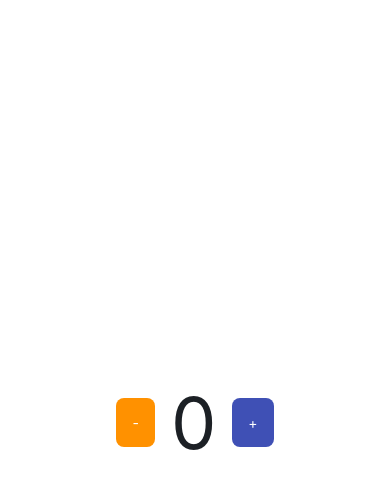
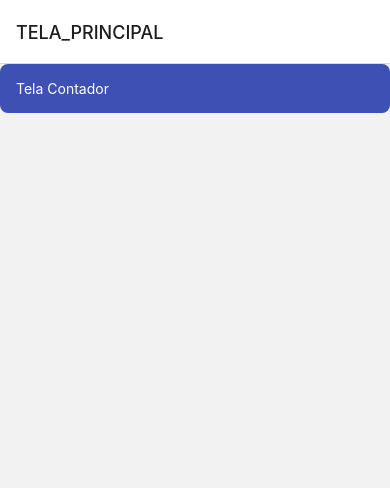
Before and after one commit to thiagocordeirooo/aulas-mobile-senai, a React Native app: screen / in a window 390 px wide. Shown: the top 488 px of the page. Built offline with nearby package versions, Linux system fonts and the light colour scheme.

Commit message:
reestruturação para o uso do React Navigation

```diff
--- a/App.js
+++ b/App.js
@@ -1,44 +1,31 @@
 import { StatusBar } from 'expo-status-bar';
-import React from 'react';
-import { StyleSheet, Text, View } from 'react-native';
-import BotaoCustomizado from './comum/componentes/BotaoCustomizado/BotaoCustomizado';
+import { StyleSheet, View } from 'react-native';
 import CORES from './comum/constantes/cores';
+import TELAS from './comum/constantes/telas';
+import TelaContador from './telas/TelaContador/TelaContador';
+import TelaPrincipal from './telas/TelaPrincipal/TelaPrincipal';
+
+import { NavigationContainer } from '@react-navigation/native';
+import { createStackNavigator } from '@react-navigation/stack';
+
+const Stack = createStackNavigator();
 
 const estilos = StyleSheet.create({
-  tudo: {
+  todoApp: {
     flex: 1,
     backgroundColor: CORES.FUNDO_PADRAO,
-    alignItems: 'center',
-    justifyContent: 'center',
-    flexDirection: 'row',
-    gap: 16,
-  },
-  contador: {
-    fontSize: 72,
-    color: CORES.TEXTO_PADRAO,
   },
 });
 
 export default function App() {
-  const [contador, setContador] = React.useState(0);
-
   return (
-    <View style={estilos.tudo}>
-      <BotaoCustomizado
-        cor='secundaria'
-        onPress={() => setContador(contador - 1)}
-      >
-        -
-      </BotaoCustomizado>
-
-      <Text style={estilos.contador}>{contador}</Text>
-
-      <BotaoCustomizado
-        cor='primaria'
-        onPress={() => setContador(contador + 1)}
-      >
-        +
-      </BotaoCustomizado>
+    <View style={estilos.todoApp}>
+      <NavigationContainer>
+        <Stack.Navigator>
+          <Stack.Screen name={TELAS.TELA_PRINCIPAL} component={TelaPrincipal} />
+          <Stack.Screen name={TELAS.TELA_CONTADOR} component={TelaContador} />
+        </Stack.Navigator>
+      </NavigationContainer>
 
       <StatusBar style='auto' />
     </View>
--- a/comum/constantes/cores.js
+++ b/comum/constantes/cores.js
@@ -6,7 +6,7 @@ const CORES = {
   TEXTO_PADRAO: '#1c2025',
   TEXTO_CLARO: '#fff',
 
-  FUNDO_PADRAO: ' #f7f7f7',
+  FUNDO_PADRAO: '#f7f7f7',
 
   BRANCA: '#fff',
 
--- /dev/null
+++ b/comum/constantes/telas.js
@@ -0,0 +1,6 @@
+const TELAS = {
+  TELA_PRINCIPAL: 'TELA_PRINCIPAL',
+  TELA_CONTADOR: 'TELA_CONTADOR',
+};
+
+export default TELAS;
--- /dev/null
+++ b/telas/TelaContador/TelaContador.js
@@ -0,0 +1,38 @@
+import React from 'react';
+import { StyleSheet, Text, View } from 'react-native';
+import BotaoCustomizado from '../../comum/componentes/BotaoCustomizado/BotaoCustomizado';
+import CORES from '../../comum/constantes/cores';
+
+const estilos = StyleSheet.create({
+  tudoTelaContador: {
+    flex: 1,
+    alignItems: 'center',
+    justifyContent: 'center',
+    flexDirection: 'row',
+    gap: 16,
+  },
+  contador: {
+    fontSize: 72,
+    color: CORES.TEXTO_PADRAO,
+  },
+});
+
+const TelaContador = () => {
+  const [contador, setContador] = React.useState(0);
+
+  return (
+    <View style={estilos.tudoTelaContador}>
+      <BotaoCustomizado cor='secundaria' onPress={() => setContador(contador - 1)}>
+        -
+      </BotaoCustomizado>
+
+      <Text style={estilos.contador}>{contador}</Text>
+
+      <BotaoCustomizado cor='primaria' onPress={() => setContador(contador + 1)}>
+        +
+      </BotaoCustomizado>
+    </View>
+  );
+};
+
+export default TelaContador;
--- /dev/null
+++ b/telas/TelaPrincipal/TelaPrincipal.js
@@ -0,0 +1,17 @@
+import { Text, View } from 'react-native';
+import BotaoCustomizado from '../../comum/componentes/BotaoCustomizado/BotaoCustomizado';
+import TELAS from '../../comum/constantes/telas';
+
+const TelaPrincipal = (props) => {
+  console.log(props);
+
+  return (
+    <View>
+      <BotaoCustomizado cor='primaria' onPress={() => props.navigation.navigate(TELAS.TELA_CONTADOR)}>
+        Tela Contador
+      </BotaoCustomizado>
+    </View>
+  );
+};
+
+export default TelaPrincipal;
```
Also changed, not shown: package.json (+7 -3 lines), 1 other file (tests, documents, lock files or other folders).
